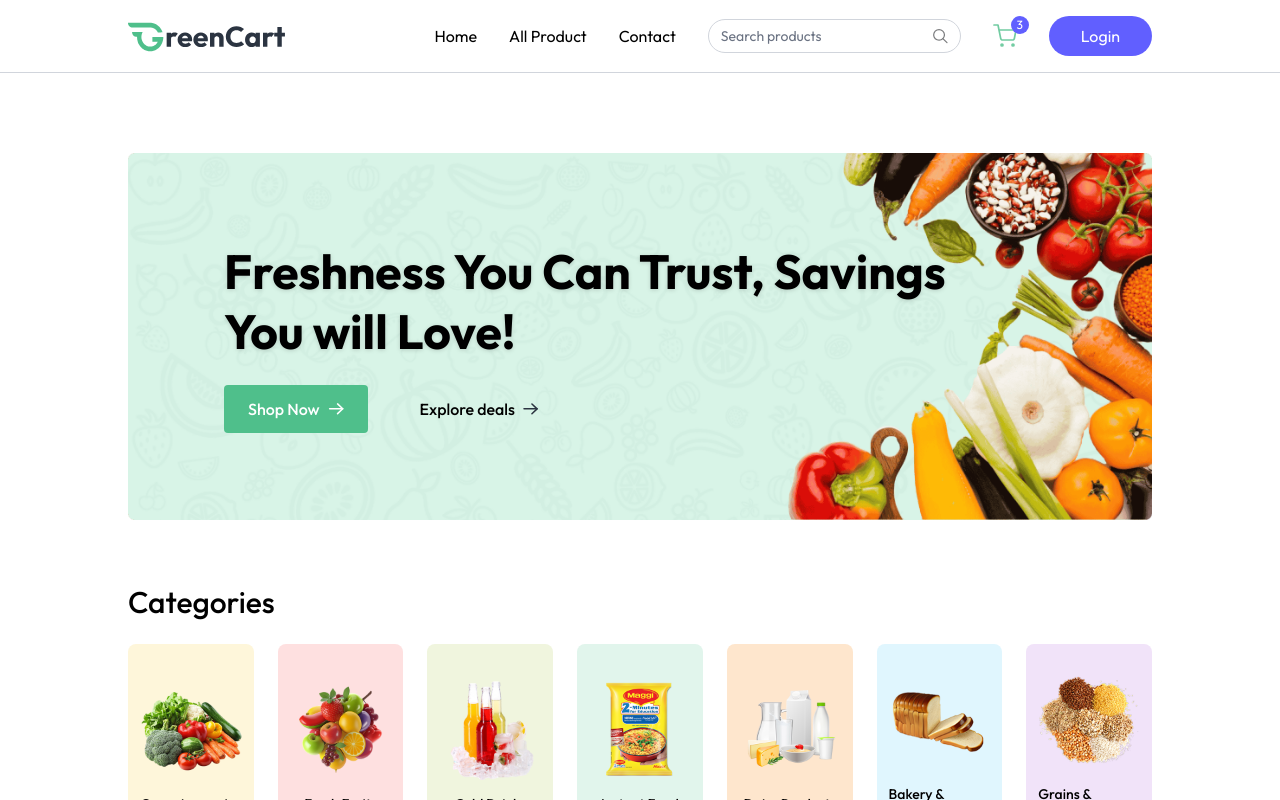
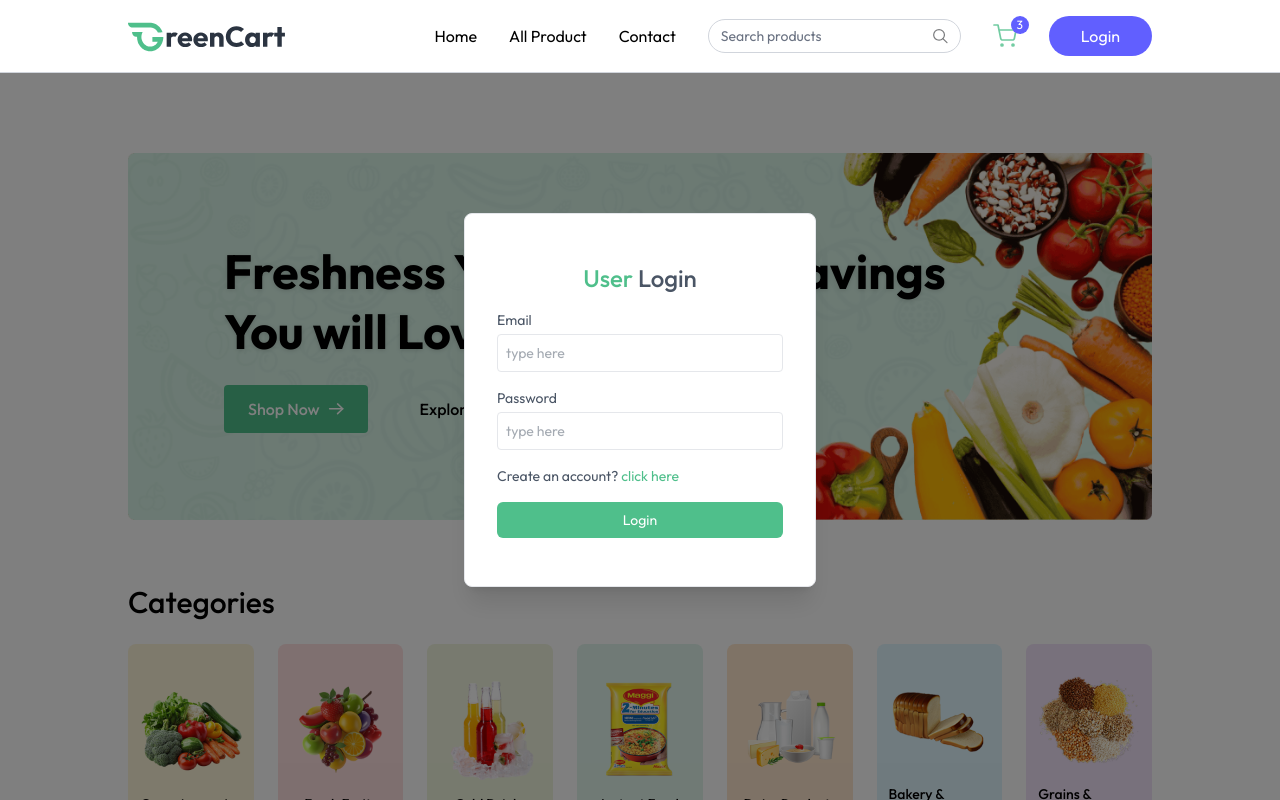
Before and after one commit to DipakSingh0111/Green_Cart_Groceries, a React (Vite) app: page / in a window 1280 px wide. Both pictures are taken after a click on the button "Login". Shown: the top 800 px of the page. Built offline with nearby package versions, Linux system fonts and the light colour scheme.

Commit message:
Login Page Done

```diff
--- a/src/App.jsx
+++ b/src/App.jsx
@@ -3,18 +3,25 @@
 import Home from './pages/Home'
 import { Toaster } from 'react-hot-toast';
 import Footer from './components/Footer';
+import { useContext } from 'react';
+import { AppContext } from './context/AppContext';
+import Login from './components/Login';
+import AllProducts from './pages/AllProducts';
 function App() {
   const isSellerPath = useLocation().pathname.includes("seller");
+  const { showUserLogin } = useContext(AppContext)
 
   return (
     <div >
       {
         isSellerPath ? null : <Navbar />
       }
+      {showUserLogin ? <Login /> : null}
       <Toaster />
       <div className={`${isSellerPath ? "" : "px-6 md:px-16 lg:px-24 xl:px-32"}`}>
         <Routes>
           <Route path='/' element={<Home />} />
+          <Route path='/products' element={<AllProducts />} />
         </Routes>
       </div>
       {!isSellerPath && <Footer />}
--- /dev/null
+++ b/src/components/Login.jsx
@@ -0,0 +1,60 @@
+import { useContext, useState } from "react";
+import { AppContext } from "../context/AppContext";
+
+const Login = () => {
+    const [state, setState] = useState("login");
+    const [name, setName] = useState("");
+    const [email, setEmail] = useState("");
+    const [password, setPassword] = useState("");
+
+    const { setShowUserLogin, setUser } = useContext(AppContext);
+
+    // onSubmitHandler
+    const onSubmitHandler = async (event) => {
+        event.preventDefault();
+        setUser({
+            email: "test@gmail.com",
+            name: "Deepak"
+        });
+        setShowUserLogin(false);
+    };
+
+
+    return (
+        <div onClick={() => setShowUserLogin(false)} className="fixed top-0 bottom-0 left-0 right-0 z-30 flex items-center text-sm text-gray-600 bg-black/50">
+            <form onSubmit={onSubmitHandler} onClick={(e) => e.stopPropagation()} className="flex flex-col gap-4 m-auto items-start p-8 py-12 w-80 sm:w-[352px] rounded-lg shadow-xl border border-gray-200 bg-white">
+                <p className="text-2xl font-medium m-auto">
+                    <span className="text-primary">User</span> {state === "login" ? "Login" : "Sign Up"}
+                </p>
+                {state === "register" && (
+                    <div className="w-full">
+                        <p>Name</p>
+                        <input onChange={(e) => setName(e.target.value)} value={name} placeholder="type here" className="border border-gray-200 rounded w-full p-2 mt-1 outline-primary" type="text" required />
+                    </div>
+                )}
+                <div className="w-full ">
+                    <p>Email</p>
+                    <input onChange={(e) => setEmail(e.target.value)} value={email} placeholder="type here" className="border border-gray-200 rounded w-full p-2 mt-1 outline-primary" type="email" required />
+                </div>
+                <div className="w-full ">
+                    <p>Password</p>
+                    <input onChange={(e) => setPassword(e.target.value)} value={password} placeholder="type here" className="border border-gray-200 rounded w-full p-2 mt-1 outline-primary" type="password" required />
+                </div>
+                {state === "register" ? (
+                    <p>
+                        Already have account? <span onClick={() => setState("login")} className="text-primary cursor-pointer">click here</span>
+                    </p>
+                ) : (
+                    <p>
+                        Create an account? <span onClick={() => setState("register")} className="text-primary cursor-pointer">click here</span>
+                    </p>
+                )}
+                <button className="bg-primary hover:bg-primary-dull transition-all text-white w-full py-2 rounded-md cursor-pointer">
+                    {state === "register" ? "Create Account" : "Login"}
+                </button>
+            </form>
+        </div>
+    );
+};
+
+export default Login;
```
